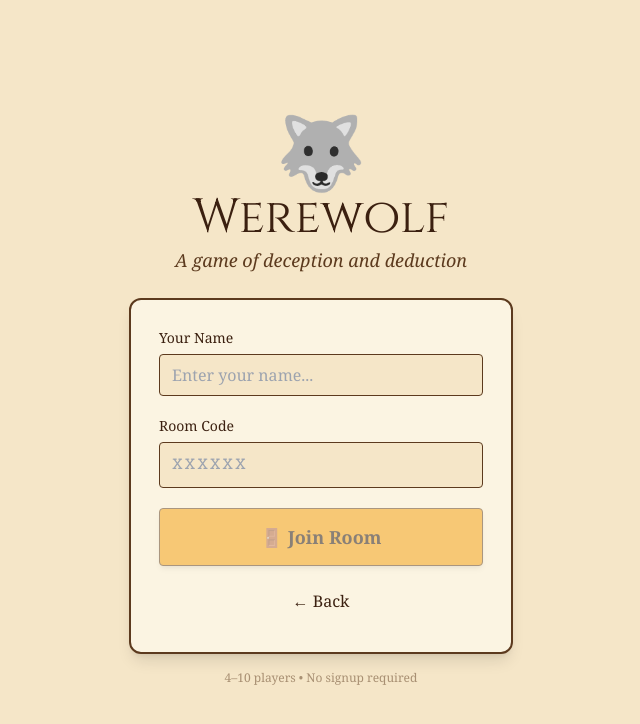
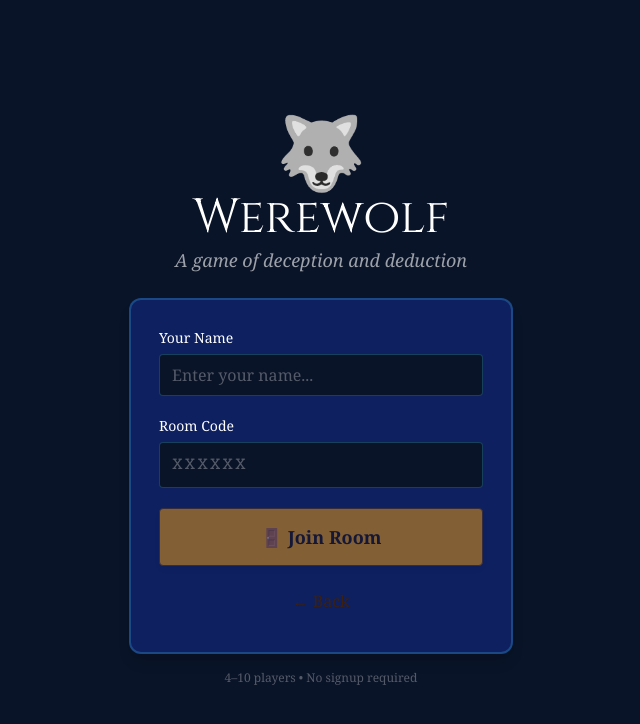
Before and after one commit to ashutoshgairola/werewolf, a React (Vite) app in the folder frontend/: page / in a window 1280 px wide. Both pictures are taken after a click on the button "🚪 Join Room". Shown: the top 724 px of the page, without its empty margins (319-959 px from the left). Built offline with nearby package versions, Linux system fonts and the light colour scheme; no server answers; a web font is replaced by a local one.

Commit message:
feat: restyle Landing screen to dark navy theme

```diff
--- a/frontend/src/screens/Landing.tsx
+++ b/frontend/src/screens/Landing.tsx
@@ -89,25 +89,25 @@ export default function Landing() {
   }
 
   return (
-    <div className="flex-1 min-h-0 overflow-y-auto flex flex-col items-center justify-center bg-parchment px-4 py-4 sm:py-6">
+    <div className="flex-1 min-h-0 overflow-y-auto flex flex-col items-center justify-center bg-navy px-4 py-4 sm:py-6">
       {/* Header */}
       <div className="text-center mb-4 sm:mb-6">
         <div className="text-4xl sm:text-7xl mb-1 sm:mb-2">🐺</div>
-        <h1 className="font-tavern text-3xl sm:text-5xl text-wood-dark mb-0.5 sm:mb-1">Werewolf</h1>
-        <p className="text-wood font-body italic text-sm sm:text-lg">A game of deception and deduction</p>
+        <h1 className="font-tavern text-3xl sm:text-5xl text-white mb-0.5 sm:mb-1">Werewolf</h1>
+        <p className="text-white/60 font-body italic text-sm sm:text-lg">A game of deception and deduction</p>
       </div>
 
       {/* Card */}
-      <div className="bg-parchment-light border-2 border-wood rounded-xl shadow-lg w-full max-w-sm p-5 sm:p-7">
+      <div className="bg-navy-mid border-2 border-cyan-game/25 rounded-xl shadow-lg w-full max-w-sm p-5 sm:p-7">
         {kickMessage && (
-          <div className="bg-ember/10 border border-ember text-ember text-sm rounded p-3 mb-4">
+          <div className="bg-action-vote/10 border border-action-vote text-action-vote text-sm rounded p-3 mb-4">
             {kickMessage}
           </div>
         )}
 
         {/* Name input */}
         <div className="mb-5">
-          <label className="block font-body text-wood-dark text-sm mb-1.5" htmlFor="display-name">
+          <label className="block font-body text-white text-sm mb-1.5" htmlFor="display-name">
             Your Name
           </label>
           <input
@@ -117,17 +117,17 @@ export default function Landing() {
             onChange={(e) => setDisplayName(e.target.value)}
             maxLength={20}
             placeholder="Enter your name..."
-            className="w-full bg-parchment border border-wood rounded px-3 py-2 text-ink font-body focus:outline-none focus:ring-2 focus:ring-candle"
+            className="w-full bg-navy border border-cyan-game/25 rounded px-3 py-2 text-white placeholder-white/30 font-body focus:outline-none focus:ring-2 focus:ring-cyan-game"
           />
           {nameError && (
-            <p className="text-ember text-xs mt-1">{nameError}</p>
+            <p className="text-action-vote text-xs mt-1">{nameError}</p>
           )}
         </div>
 
         {/* Join code input (visible in join mode) */}
         {mode === 'join' && (
           <div className="mb-5">
-            <label className="block font-body text-wood-dark text-sm mb-1.5" htmlFor="room-code">
+            <label className="block font-body text-white text-sm mb-1.5" htmlFor="room-code">
               Room Code
             </label>
             <input
@@ -137,13 +137,13 @@ export default function Landing() {
               onChange={(e) => setJoinCode(e.target.value.toUpperCase().replace(/[^A-Z0-9]/g, '').slice(0, 6))}
               maxLength={6}
               placeholder="XXXXXX"
-              className="w-full bg-parchment border border-wood rounded px-3 py-2 text-ink font-mono text-lg tracking-widest uppercase focus:outline-none focus:ring-2 focus:ring-candle"
+              className="w-full bg-navy border border-cyan-game/25 rounded px-3 py-2 text-white placeholder-white/30 font-mono text-lg tracking-widest uppercase focus:outline-none focus:ring-2 focus:ring-cyan-game"
             />
           </div>
         )}
 
         {error && !kickMessage && (
-          <p className="text-ember text-sm mb-4">{error}</p>
+          <p className="text-action-vote text-sm mb-4">{error}</p>
         )}
 
         {/* Action buttons */}
@@ -192,7 +192,7 @@ export default function Landing() {
         </div>
       </div>
 
-      <p className="text-wood/50 text-xs mt-4">4–10 players • No signup required</p>
+      <p className="text-white/30 text-xs mt-4">4–10 players • No signup required</p>
     </div>
   )
 }
```
